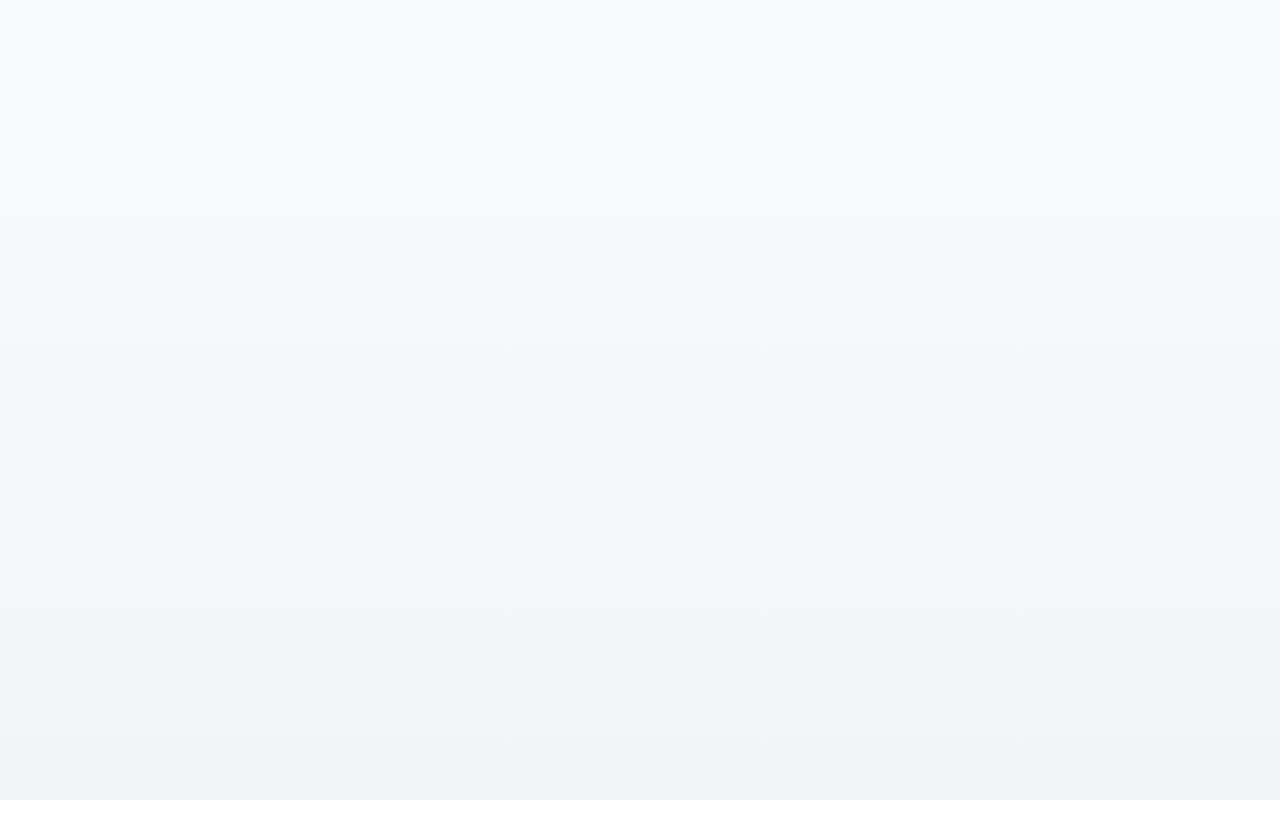
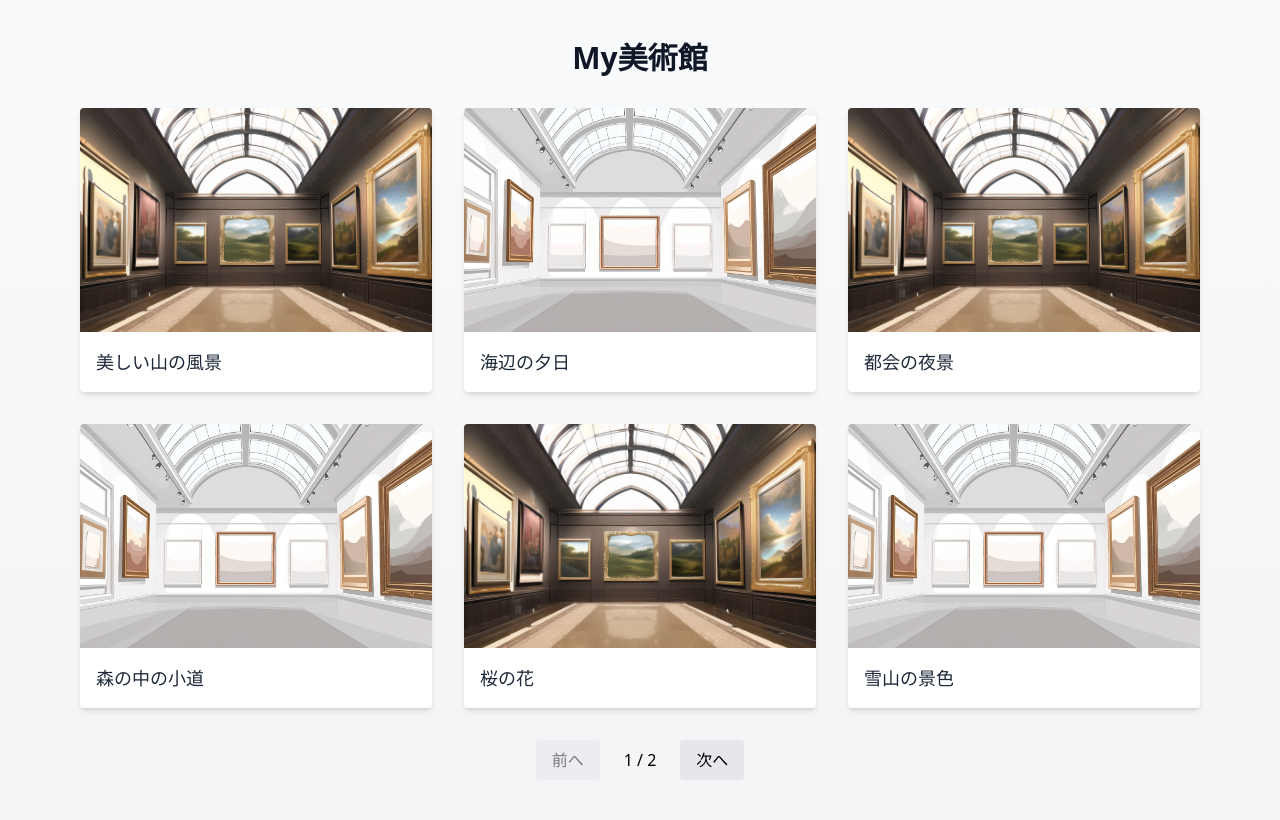
Before and after one commit to yui-szk/virtual-museum, a React (Vite) app in the folder app/frontend/: page /show in a window 1280 px wide. Before the commit this address had no page. Built offline with nearby package versions, Linux system fonts and the light colour scheme.

Commit message:
Add MuseumCard and MuseumMyListScreen component

```diff
--- a/app/frontend/src/App.tsx
+++ b/app/frontend/src/App.tsx
@@ -2,16 +2,18 @@ import React from 'react';
 import { BrowserRouter, Routes, Route } from "react-router-dom";
 import TopPage from './TopPage';
 import MuseumScreen from "./components/MuseumScreen";
+import MuseumMyListScreen from "./components/MuseumMyListScreen";
 
 export default function App() {
   return (
     <>
       <BrowserRouter>
-        <div className="h-screen bg-gradient-to-b overflow-y-hidden from-gray-50 to-gray-100 flex flex-col items-center justify-center p-4">
-          <Routes>
+        <div className="bg-gradient-to-b overflow-y-hidden from-gray-50 to-gray-100 flex flex-col items-center justify-center">
+            <Routes>
             <Route path="/" element={<TopPage />} />
-            <Route path="/view" element={<MuseumScreen />} />
-          </Routes>
+            <Route path="/view/:museumId" element={<MuseumScreen />} />
+            <Route path="/show" element={<MuseumMyListScreen />} />
+            </Routes>
         </div>
       </BrowserRouter>
     </>
--- /dev/null
+++ b/app/frontend/src/components/MuseumCard.tsx
@@ -0,0 +1,28 @@
+import React from 'react';
+
+interface CardItem {
+  id: number;
+  title: string;
+  imageUrl: string;
+}
+
+interface CardProps {
+  item: CardItem;
+}
+
+const Card: React.FC<CardProps> = ({ item }) => {
+  return (
+    <div className="bg-white rounded-sm shadow-md overflow-hidden hover:shadow-xl transition-shadow duration-300">
+      <img
+        src={item.imageUrl}
+        alt={item.title}
+        className="w-full h-56 object-cover"
+      />
+      <div className="p-4">
+        <p className="text-lg text-gray-800">{item.title}</p>
+      </div>
+    </div>
+  );
+};
+
+export default Card;
--- /dev/null
+++ b/app/frontend/src/components/MuseumMyListScreen.tsx
@@ -0,0 +1,109 @@
+import React from 'react';
+import Card from './MuseumCard';
+import museumSample from "../assets/museum-sample.jpg"
+import museumRoom from '../assets/museum-room.jpg';
+
+
+interface CardItem {
+  id: number;
+  title: string;
+  imageUrl: string;
+}
+
+const CardList: React.FC = () => {
+  // HACK: ダミーデータ
+  const items: CardItem[] = [
+    {
+      id: 1,
+      title: '美しい山の風景',
+      imageUrl: museumSample
+    },
+    {
+      id: 2,
+      title: '海辺の夕日',
+      imageUrl: museumRoom
+    },
+    {
+      id: 3,
+      title: '都会の夜景',
+      imageUrl: museumSample
+    },
+    {
+      id: 4,
+      title: '森の中の小道',
+      imageUrl: museumRoom
+    },
+    {
+      id: 5,
+      title: '桜の花',
+      imageUrl: museumSample
+    },
+    {
+      id: 6,
+      title: '雪山の景色',
+      imageUrl: museumRoom
+    },
+        {
+      id: 7,
+      title: '森の中の小道',
+      imageUrl: museumSample
+    },
+    {
+      id: 8,
+      title: '桜の花',
+      imageUrl: museumRoom
+    },
+    {
+      id: 9,
+      title: '雪山の景色',
+      imageUrl: museumSample
+    }
+  ];
+
+  // ページネーション用の状態
+  const [currentPage, setCurrentPage] = React.useState(1);
+  const itemsPerPage = 6;
+  const totalPages = Math.ceil(items.length / itemsPerPage);
+
+  // 現在のページに表示するアイテム
+  const paginatedItems = items.slice(
+    (currentPage - 1) * itemsPerPage,
+    currentPage * itemsPerPage
+  );
+
+  return (
+    <div className="min-h-screen py-10 px-20 w-full">
+      <div className="max-w-screen mx-auto">
+        <h1 className="text-3xl font-bold text-gray-900 mb-8 text-center">
+          My美術館
+        </h1>
+        <div className="grid grid-cols-1 sm:grid-cols-2 lg:grid-cols-3 gap-8">
+          {paginatedItems.map(item => (
+            <a href={`/view/${item.id}`} key={item.id}>
+              <Card item={item} />
+            </a>
+          ))}
+        </div>
+        <div className="flex justify-center mt-8 space-x-2">
+          <button
+            className="px-4 py-2 bg-gray-200 rounded disabled:opacity-50"
+            onClick={() => setCurrentPage(p => Math.max(p - 1, 1))}
+            disabled={currentPage === 1}
+          >
+            前へ
+          </button>
+          <span className="px-4 py-2">{currentPage} / {totalPages}</span>
+          <button
+            className="px-4 py-2 bg-gray-200 rounded disabled:opacity-50"
+            onClick={() => setCurrentPage(p => Math.min(p + 1, totalPages))}
+            disabled={currentPage === totalPages}
+          >
+            次へ
+          </button>
+        </div>
+      </div>
+    </div>
+  );
+};
+
+export default CardList;
```
